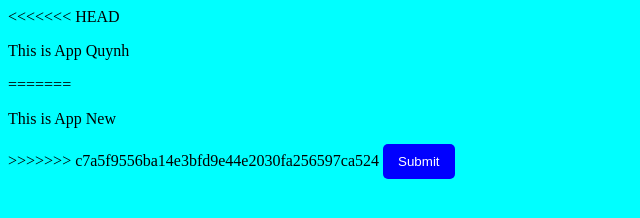
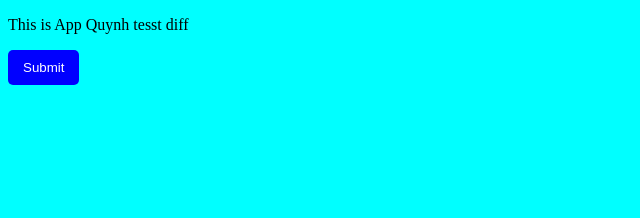
Before and after one commit to Q-gitcode21/Hoc_git, a plain HTML site: page index.html in a window 1280 px wide. Shown: the whole page, without its empty margins (0-640 px from the left). Drawn offline with Linux system fonts and the light colour scheme.

Commit message:
fix index.html

```diff
--- a/index.html
+++ b/index.html
@@ -7,11 +7,7 @@
     <link rel="stylesheet" href="index2.css">
     <title>Document</title>
 
-<<<<<<< HEAD
-    <p>This is App Quynh</p>
-=======
-    <p>This is App New</p>
->>>>>>> c7a5f9556ba14e3bfd9e44e2030fa256597ca524
+    <p>This is App Quynh tesst diff</p>
     <button>Submit</button>
 </head>
 <body>
```
